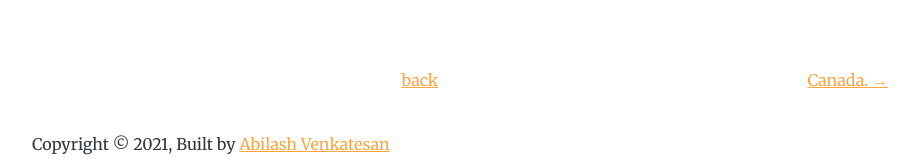
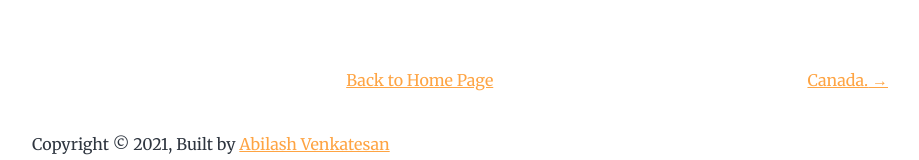
Before and after one commit to AbilashVenkatesan/Gatsby-Project, a Gatsby site: page /sushi-blog/ in a window 1280 px wide. Shown: the part 7675-7835 px from the top of the page, without its empty margins (180-1099 px from the left). Built offline with nearby package versions, Linux system fonts and the light colour scheme; Gatsby itself is replaced by a stand-in of ours; some packages are replaced by stand-ins of ours.

Commit message:
back to home page

```diff
--- a/src/templates/blog-post.js
+++ b/src/templates/blog-post.js
@@ -54,7 +54,7 @@ const BlogPostTemplate = ({ data, location }) => {
 
           <li>
               <Link to='/' rel="prev">
-                back
+                Back to Home Page
               </Link>
           </li>
 
```
